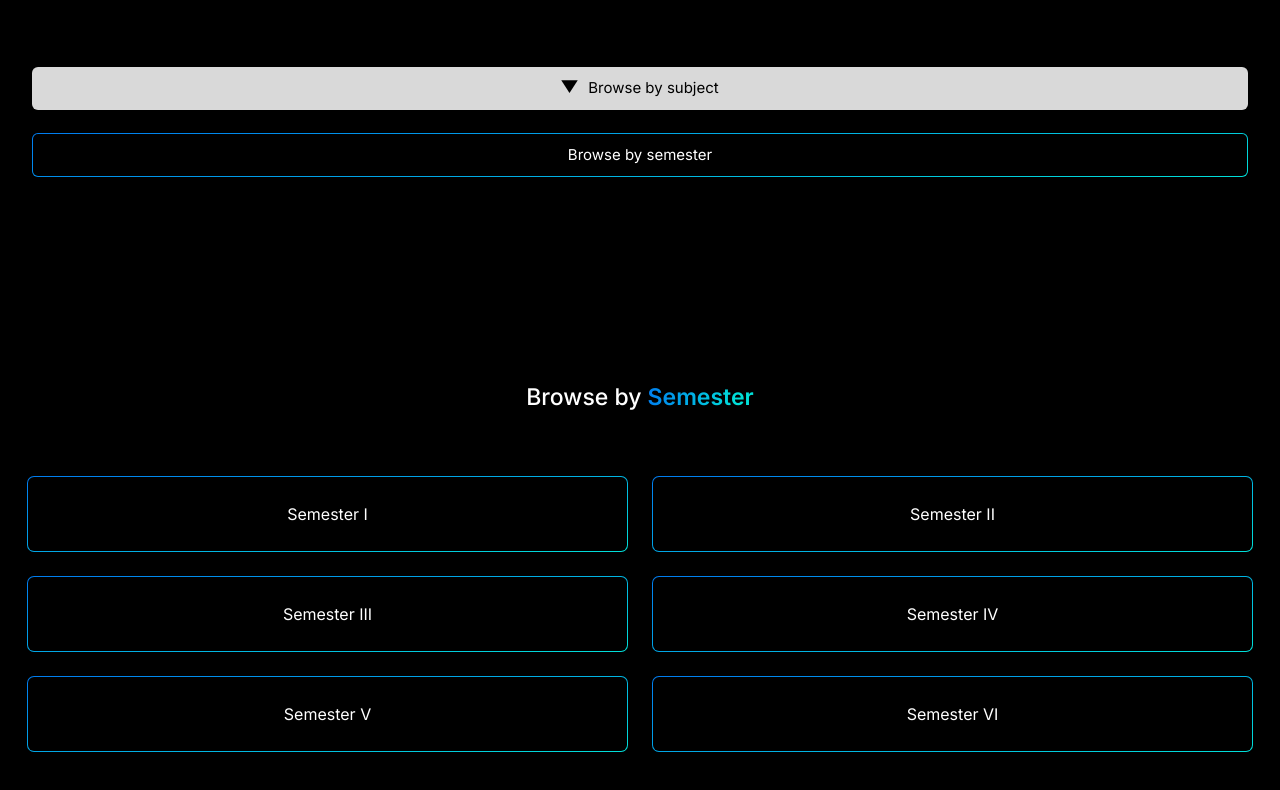
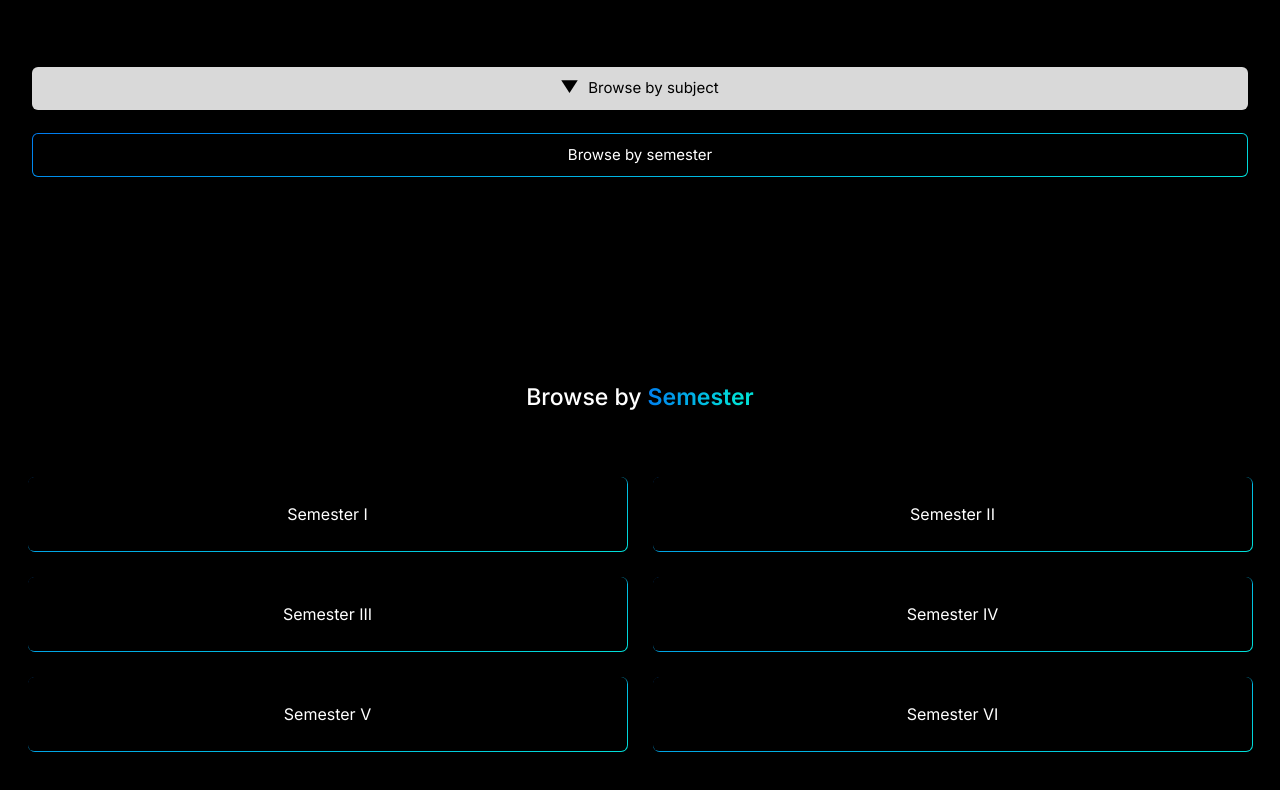
Before and after one commit to FarisPalayi/phybooks, a Next.js app: page / in a window 1280 px wide. Shown: the part 532-1322 px from the top of the page. Built offline with nearby package versions, Linux system fonts and the light colour scheme.

Commit message:
minor changes

```diff
--- a/src/app/styles/components/SemesterGrid.module.scss
+++ b/src/app/styles/components/SemesterGrid.module.scss
@@ -36,7 +36,7 @@
   color: white;
   background-color: $bg-color;
 
-  @include border-grad {
+  @include border-grad($border-width: 0.5px) {
     border-image: linear-gradient($black-blue-grad);
   }
 
```
